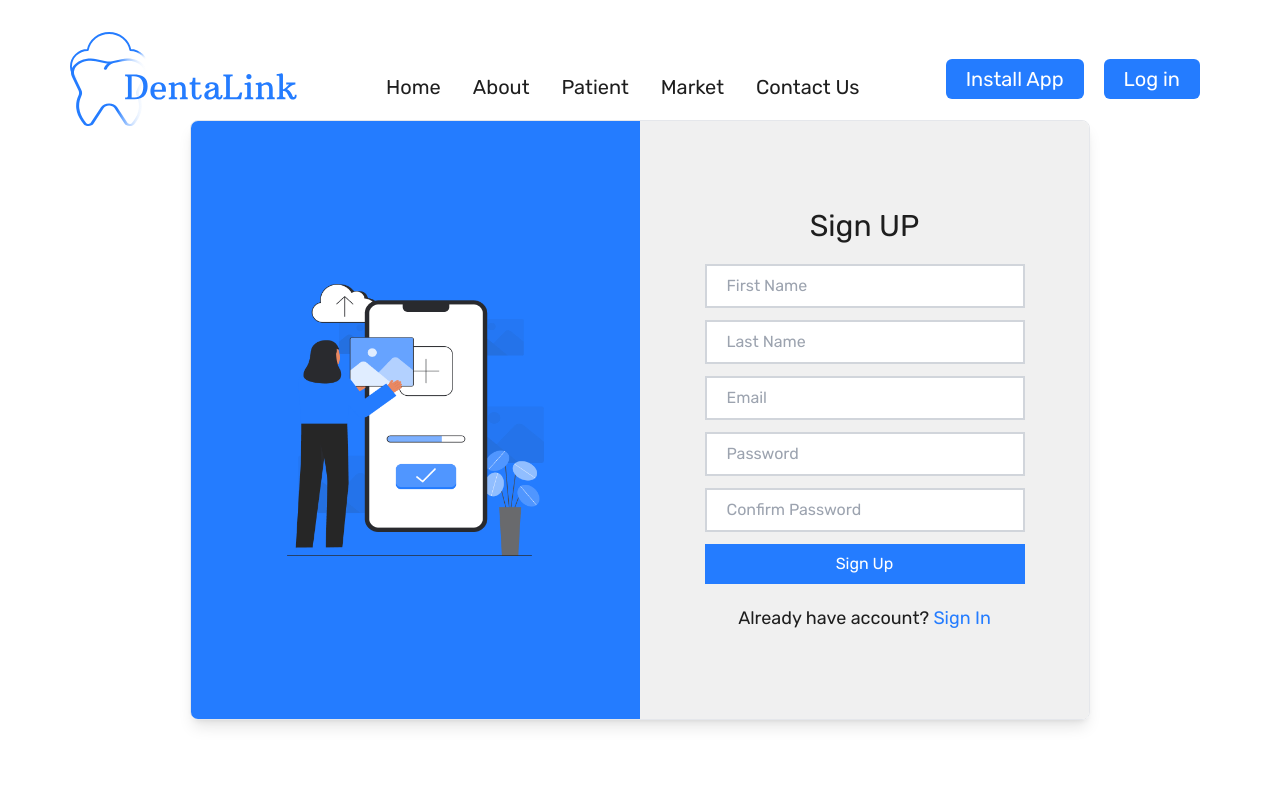
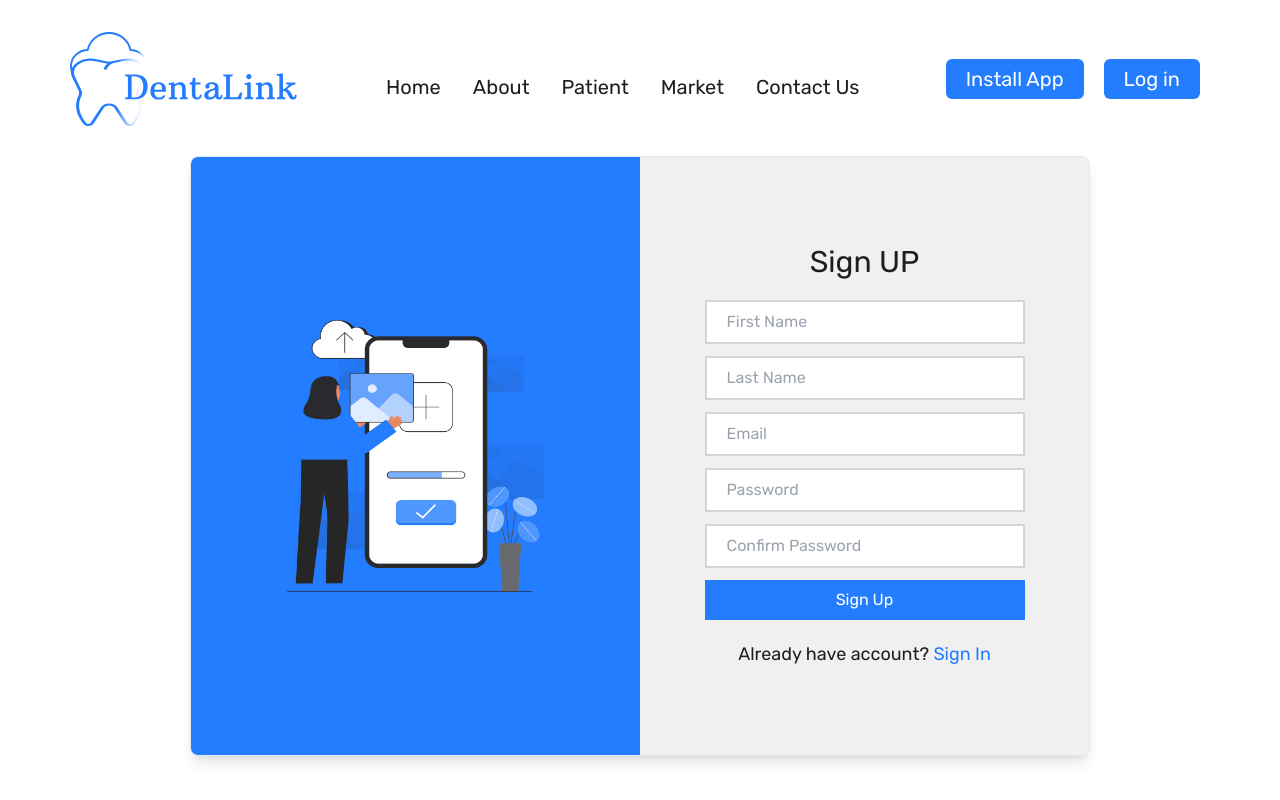
Before and after one commit to doniahusien/DentaLink, a Next.js app: page /sign-up in a window 1280 px wide. Built offline with nearby package versions, Linux system fonts and the light colour scheme.

Commit message:
edit auth

```diff
--- a/src/app/(auth)/sign-in/page.jsx
+++ b/src/app/(auth)/sign-in/page.jsx
@@ -6,7 +6,7 @@
 
 const signinPage = () => {
   return (
-    <div className=" pt-10 flex justify-center items-center w-full h-screen ">
+    <div className=" pt-24 flex justify-center items-center w-full h-screen ">
       <div
         className="flex w-[900px] h-[550px] shadow-lg border rounded-lg overflow-hidden"
       >
--- a/src/app/(auth)/sign-up/page.jsx
+++ b/src/app/(auth)/sign-up/page.jsx
@@ -6,7 +6,7 @@
 
 const signupPage = () => {
   return (
-    <div className="pt-10 flex justify-center items-center w-full h-screen ">
+    <div className="pt-28 flex justify-center items-center w-full h-screen ">
     <div
       className="flex w-[900px] h-[600px] shadow-lg border rounded-lg overflow-hidden"
     >
```
